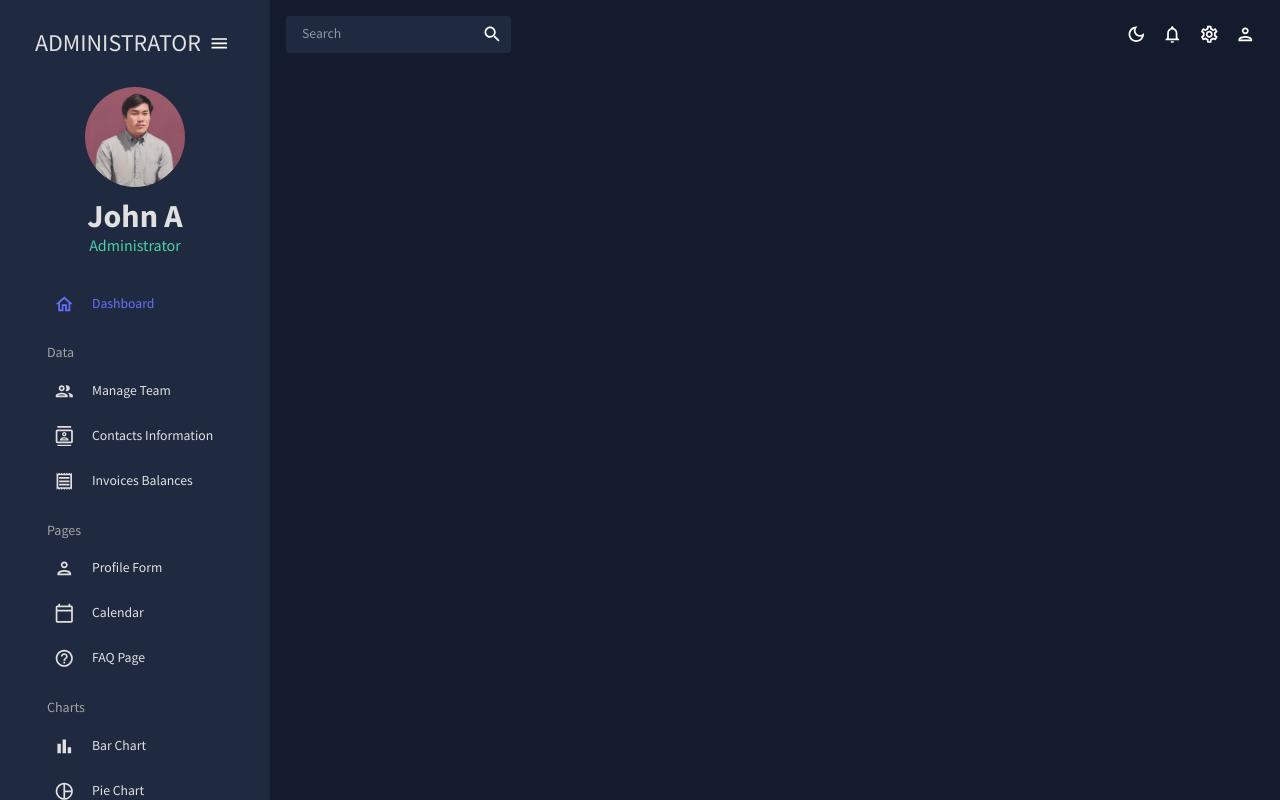
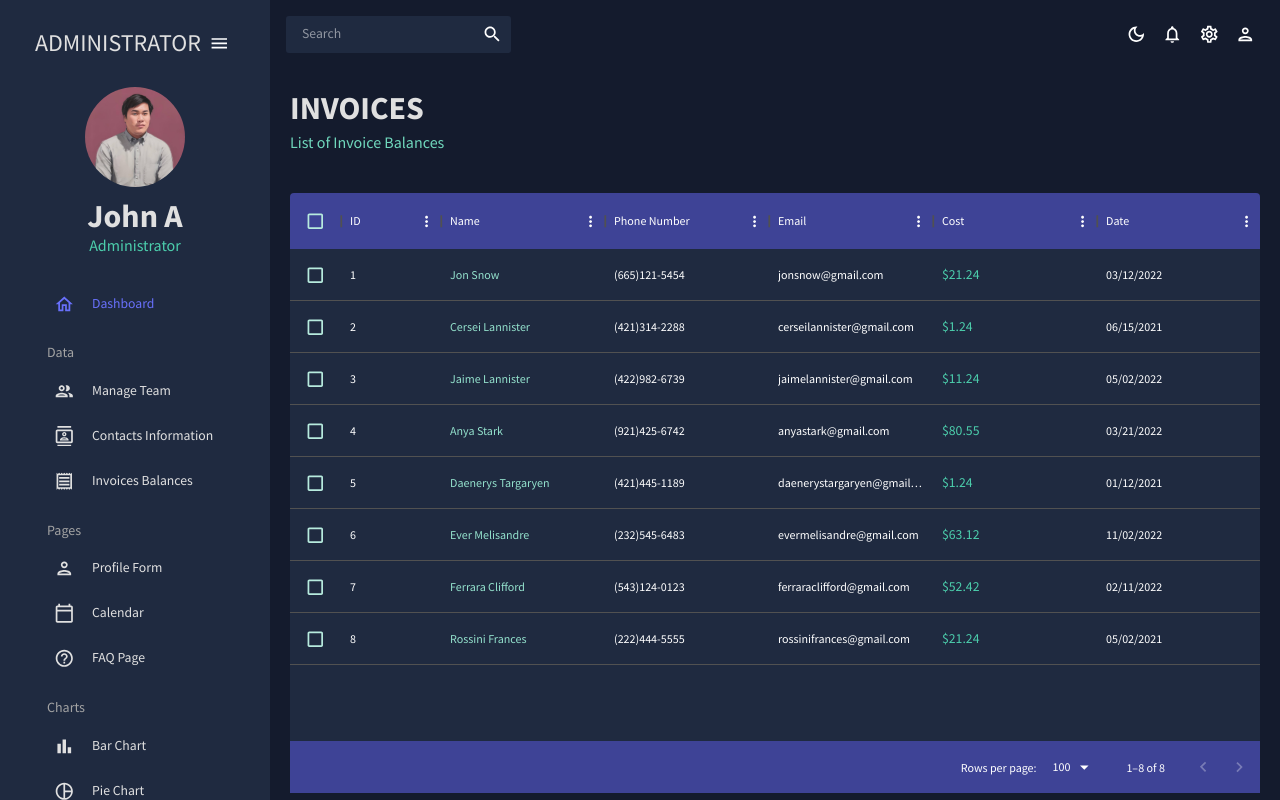
Before and after one commit to jamores07/React-Admin-Dashboard, a React (Create React App) app: page /invoices in a window 1280 px wide. Built offline with nearby package versions, Linux system fonts and the light colour scheme.

Commit message:
Completed Invoice scene.

```diff
--- a/src/App.js
+++ b/src/App.js
@@ -7,8 +7,8 @@
 import Sidebar from "./scenes/global/SideBar";
 import Dashboard from "./scenes/dashboard";
 import Team from "./scenes/team";
-// import Invoices from "./scenes/invoices";
- import Contacts from "./scenes/contacts";
+import Invoices from "./scenes/invoices";
+import Contacts from "./scenes/contacts";
 // import Bar from "./scenes/bar";
 // import Form from "./scenes/form";
 // import Line from "./scenes/line";
@@ -35,9 +35,10 @@
                 <Route path="/" element={<Dashboard />} />
                 <Route path="/team" element={<Team />} />
                 <Route path="/contacts" element={<Contacts />} />
+                <Route path="/invoices" element={<Invoices />} />
                 {
 
-                  //<Route path="/invoices" element={<Invoices />} />
+
                   //<Route path="/form" element={<Form />} />
                   //<Route path="/bar" element={<Bar />} />
                   //<Route path="/pie" element={<Pie />} />
--- a/src/scenes/invoices/index.jsx
+++ b/src/scenes/invoices/index.jsx
@@ -0,0 +1,85 @@
+import { Box, Typography, useTheme } from "@mui/material";
+import { DataGrid } from "@mui/x-data-grid";
+import { tokens } from "../../theme";
+import { mockDataInvoices } from "../../data/mockData";
+import Header from "../../components/Header";
+
+const Invoices = () => {
+    const theme = useTheme();
+    const colors = tokens(theme.palette.mode);
+
+    const columns = [
+        { field: "id", headerName: "ID" },
+        {
+        field: "name",
+        headerName: "Name",
+        flex: 1,
+        cellClassName: "name-column--cell",
+        },
+        {
+        field: "phone",
+        headerName: "Phone Number",
+        flex: 1,
+        },
+        {
+        field: "email",
+        headerName: "Email",
+        flex: 1,
+        },
+        {
+        field: "cost",
+        headerName: "Cost",
+        flex: 1,
+        renderCell: (params) => (
+            <Typography color={colors.greenAccent[500]}>
+            ${params.row.cost}
+            </Typography>
+        ),
+        },
+        {
+        field: "date",
+        headerName: "Date",
+        flex: 1,
+        },
+    ];
+
+    return(
+        <Box m="20px">
+        <Header title="INVOICES" subtitle="List of Invoice Balances" />
+        <Box
+          m="40px 0 0 0"
+          height="75vh"
+          sx={{
+            "& .MuiDataGrid-root": {
+              border: "none",
+            },
+            "& .MuiDataGrid-cell": {
+              borderBottom: "none",
+            },
+            "& .name-column--cell": {
+              color: colors.greenAccent[300],
+            },
+            "& .MuiDataGrid-columnHeaders": {
+              backgroundColor: colors.blueAccent[700],
+              borderBottom: "none",
+            },
+            "& .MuiDataGrid-virtualScroller": {
+              backgroundColor: colors.primary[400],
+            },
+            "& .MuiDataGrid-footerContainer": {
+              borderTop: "none",
+              backgroundColor: colors.blueAccent[700],
+            },
+            "& .MuiCheckbox-root": {
+              color: `${colors.greenAccent[200]} !important`,
+            },
+          }}
+        >
+          <DataGrid checkboxSelection rows={mockDataInvoices} columns={columns} />
+        </Box>
+      </Box>
+    );
+
+}
+
+export default Invoices;
```
